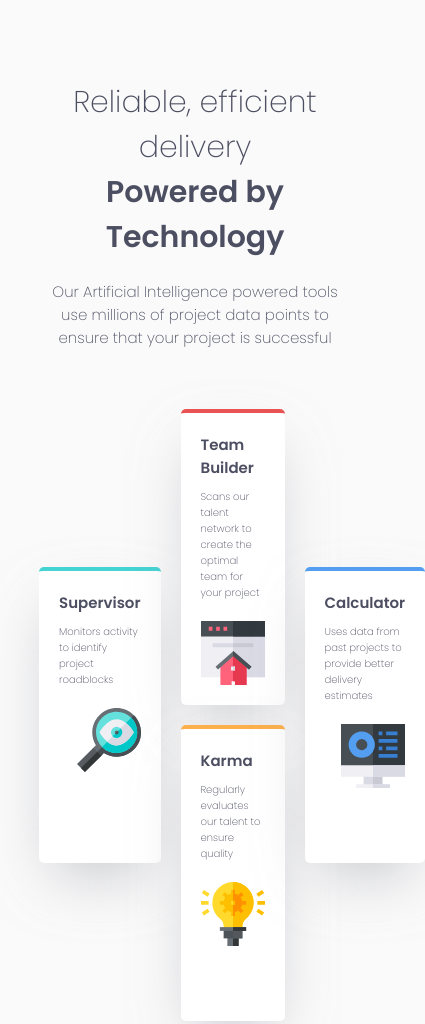
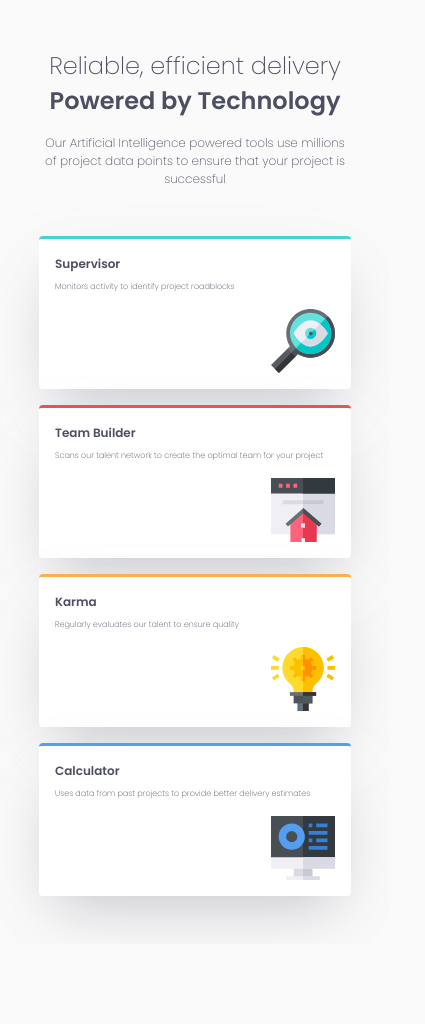
Before and after one commit to Adezayn/animated-cards, a plain HTML site: page index.html in a window 390 px wide. Shown: the top 1024 px of the page, 425 px wide, since content can reach past the window. After the commit the page ends 944 px from the top, so only its background shows below. Drawn offline with Linux system fonts and the light colour scheme.

Commit message:
update on the UI

```diff
--- a/index.css
+++ b/index.css
@@ -15,8 +15,12 @@ body{
 }
 main{
     width: 80%;
-    margin: 8rem auto;
+    margin: 6rem auto;
     text-align: center;
+}
+.header-text{
+    width: 50%;
+    margin: auto;
 }
 .span-first{
     font-weight: 200;
@@ -26,12 +30,10 @@ h2{
     margin-top: 2rem;
     font-weight: 200;
     font-size: inherit;
-    text-align: center;
 }
 .grid-child.child-1{
     border-top: .4rem solid hsl(180, 62%, 55%);
-    grid-row-start: 2;
-    grid-row-end: 4;
+    grid-row: 2/4;
     animation-name: moveRight;
     animation-duration: 1s;
     animation-timing-function: ease-out;
@@ -39,8 +41,7 @@ h2{
 .grid-child.child-2{
     border-top: .4rem solid hsl(0, 78%, 62%);
     grid-column-start: 2;
-    grid-row-start: 1;
-    grid-row-end: 3;
+    grid-row: 1/3;
     animation-name: moveDown;
     animation-duration: 1s;
     animation-timing-function: ease-out;
@@ -48,8 +49,7 @@ h2{
 .grid-child.child-3{
     border-top: .4rem solid hsl(34, 97%, 64%);
     grid-column-start: 2;
-    grid-row-start: 3;
-    grid-row-end: 5;
+    grid-row: 3/5;
     animation-name: moveUp;
     animation-duration: 1s;
     animation-timing-function: ease-out;
@@ -57,8 +57,7 @@ h2{
 .grid-child.child-4{
     border-top: .4rem solid hsl(212, 86%, 64%);
     grid-column-start: 3;
-    grid-row-start: 2;
-    grid-row-end: 4;
+    grid-row: 2/4;
     animation-name: moveLeft;
     animation-duration: 1s;
     animation-timing-function: ease-out;
@@ -66,6 +65,7 @@ h2{
 .grid{
     margin-top: 6rem;
     display: grid;
+    justify-content: center;
     grid-template-columns: repeat(3, 25rem);
     grid-template-rows: repeat(4, 1fr);
     gap: 2rem;
@@ -154,9 +154,55 @@ h2{
 }
 
 
- @media (max-width: 750px){
-     #grid.grid{
-         grid-template-columns: 1fr;
-         grid-template-rows: repeat(4, 1fr);
+ @media (max-width:768px){
+     html{
+         font-size: 50%;
+     }
+     .header-text{
+        width: 100%;
+    }
+     .grid{
+         grid-template-columns: repeat(2, 1fr);
+         grid-template-rows: repeat(2, 1fr);
+         position:relative;
+     }
+    .grid-child.child-1{
+        grid-column: 1;
+        grid-row: 1;
+      }
+    .grid-child.child-2{
+        grid-column: 1;
+        grid-row: 2;
+    }
+    .grid-child.child-3{
+        grid-column: 2;
+        grid-row: 1;
+      }
+      .grid-child.child-4{
+          grid-column: 2;
+        grid-row: 2;
+      }
+ }
+ @media (max-width: 450px){
+    .grid{
+        grid-template-columns: 1fr;
+        grid-template-rows: repeat(4, 1fr);
+        position:relative;
+    }
+    .grid-child.child-1, .grid-child.child-2,
+    .grid-child.child-3, .grid-child.child-4 {
+       grid-column-start: 1;
+   }
+   .grid-child.child-1{
+       grid-row: 1;
+     }
+   .grid-child.child-2{
+     grid-row: 2;
+   }
+   .grid-child.child-3{
+       grid-row: 3;
+     }
+     .grid-child.child-4{
+       grid-row: 4;
      }
  }
--- a/index.html
+++ b/index.html
@@ -10,12 +10,14 @@
 </head>
 <body>
   <main>
+    <div class="header-text">
       <h1>
         <span class="span-first">Reliable, efficient delivery</span>
         <span class="span-second">Powered by Technology</span>
       </h1>
       <h2>Our Artificial Intelligence powered tools use millions of project data points
         to ensure that your project is successful</h2>
+    </div>
 
     <div class="grid" id="grid">
        <div class="grid-child child-1">
```
Also changed, not shown: design/finished-products/desktop-1440px.PNG (added), design/finished-products/mobile-375px.PNG (added), 1 other file.
